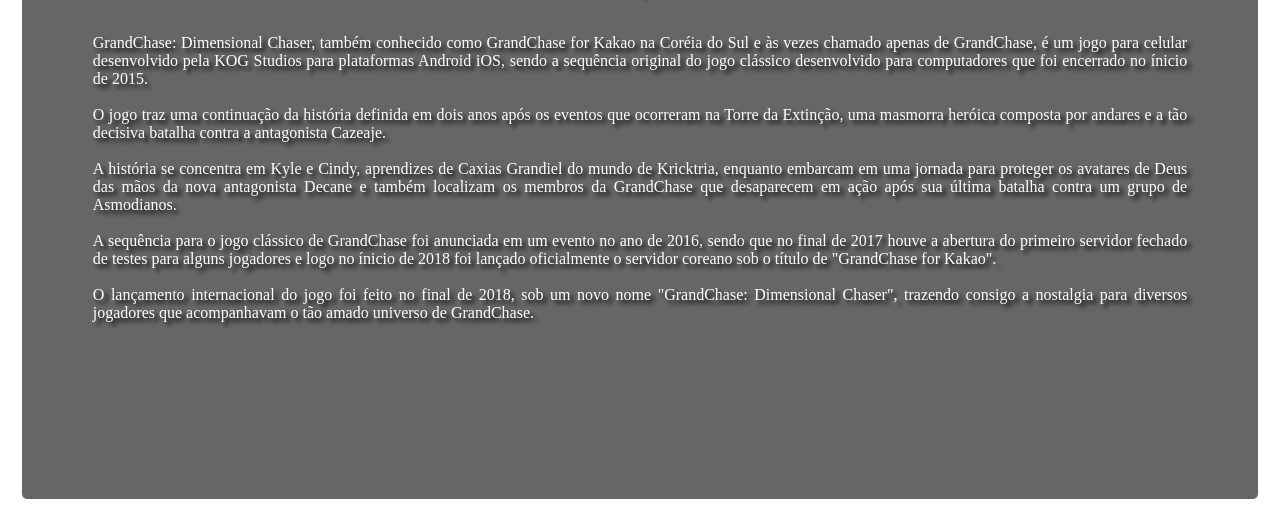
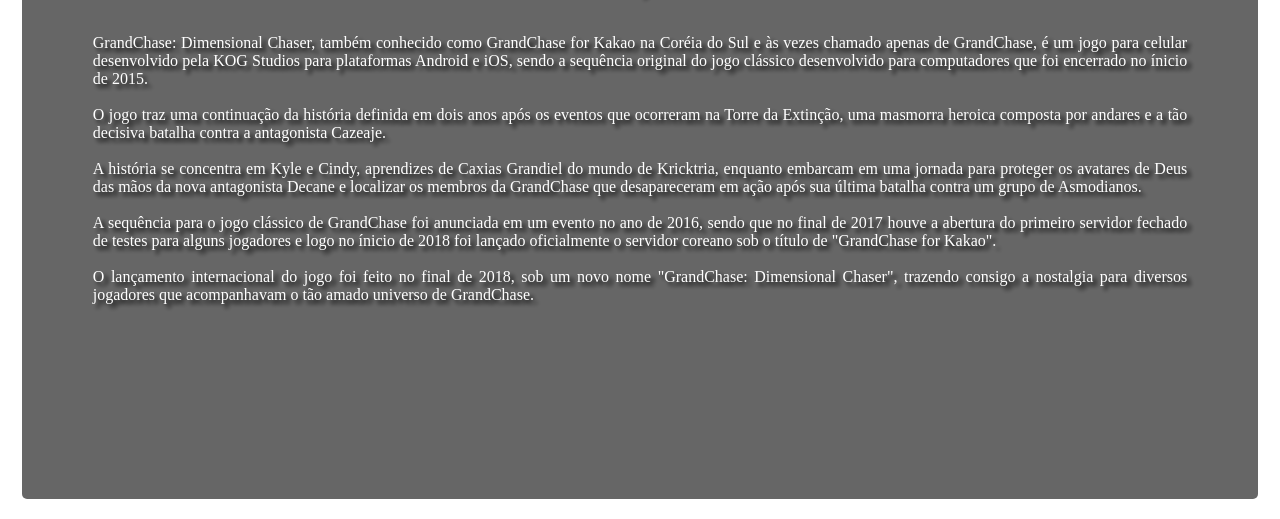
Before and after one commit to dumasmcarvalho/Y2019_DimensionalChaser, a plain HTML site: page pages/sobre.html in a window 1280 px wide. Shown: the part 281-800 px from the top of the page. Drawn offline with Linux system fonts and the light colour scheme; a web font is replaced by a local one.

Commit message:
Correções Ortográficas do Sobre.html

```diff
--- a/pages/sobre.html
+++ b/pages/sobre.html
@@ -18,21 +18,19 @@
         <p style="font-size: 2vh">
             GrandChase: Dimensional Chaser, também conhecido como GrandChase for Kakao na Coréia do Sul e às vezes
             chamado apenas de GrandChase, é um jogo para celular desenvolvido pela KOG Studios para plataformas
-            Android iOS, sendo a sequência original do jogo clássico desenvolvido para computadores que foi encerrado no
-            ínicio de 2015.<br><br>
+            Android e iOS, sendo a sequência original do jogo clássico desenvolvido para computadores que foi encerrado
+            no ínicio de 2015.<br><br>
             O jogo traz uma continuação da história definida em dois anos após os eventos que ocorreram na Torre da
-            Extinção, uma masmorra heróica composta por andares e a tão decisiva batalha contra a antagonista
+            Extinção, uma masmorra heroica composta por andares e a tão decisiva batalha contra a antagonista
             Cazeaje.<br><br>
             A história se concentra em Kyle e Cindy, aprendizes de Caxias Grandiel do mundo de Kricktria, enquanto
-            embarcam em uma jornada para proteger os avatares de Deus das mãos da nova antagonista Decane e também
-            localizam os membros da GrandChase que desaparecem em ação após sua última batalha contra um grupo de
-            Asmodianos.<br><br>
+            embarcam em uma jornada para proteger os avatares de Deus das mãos da nova antagonista Decane e localizar
+            os membros da GrandChase que desapareceram em ação após sua última batalha contra um grupo de Asmodianos.<br><br>
             A sequência para o jogo clássico de GrandChase foi anunciada em um evento no ano de 2016, sendo que no final
             de 2017 houve a abertura do primeiro servidor fechado de testes para alguns jogadores e logo no ínicio de
             2018 foi lançado oficialmente o servidor coreano sob o título de "GrandChase for Kakao".<br><br>
             O lançamento internacional do jogo foi feito no final de 2018, sob um novo nome "GrandChase: Dimensional
-            Chaser", trazendo consigo a nostalgia para diversos jogadores que acompanhavam o tão amado universo de
-            GrandChase.
+            Chaser", trazendo consigo a nostalgia para diversos jogadores que acompanhavam o tão amado universo de GrandChase.
         </p>
     </div>
 </body>
```
